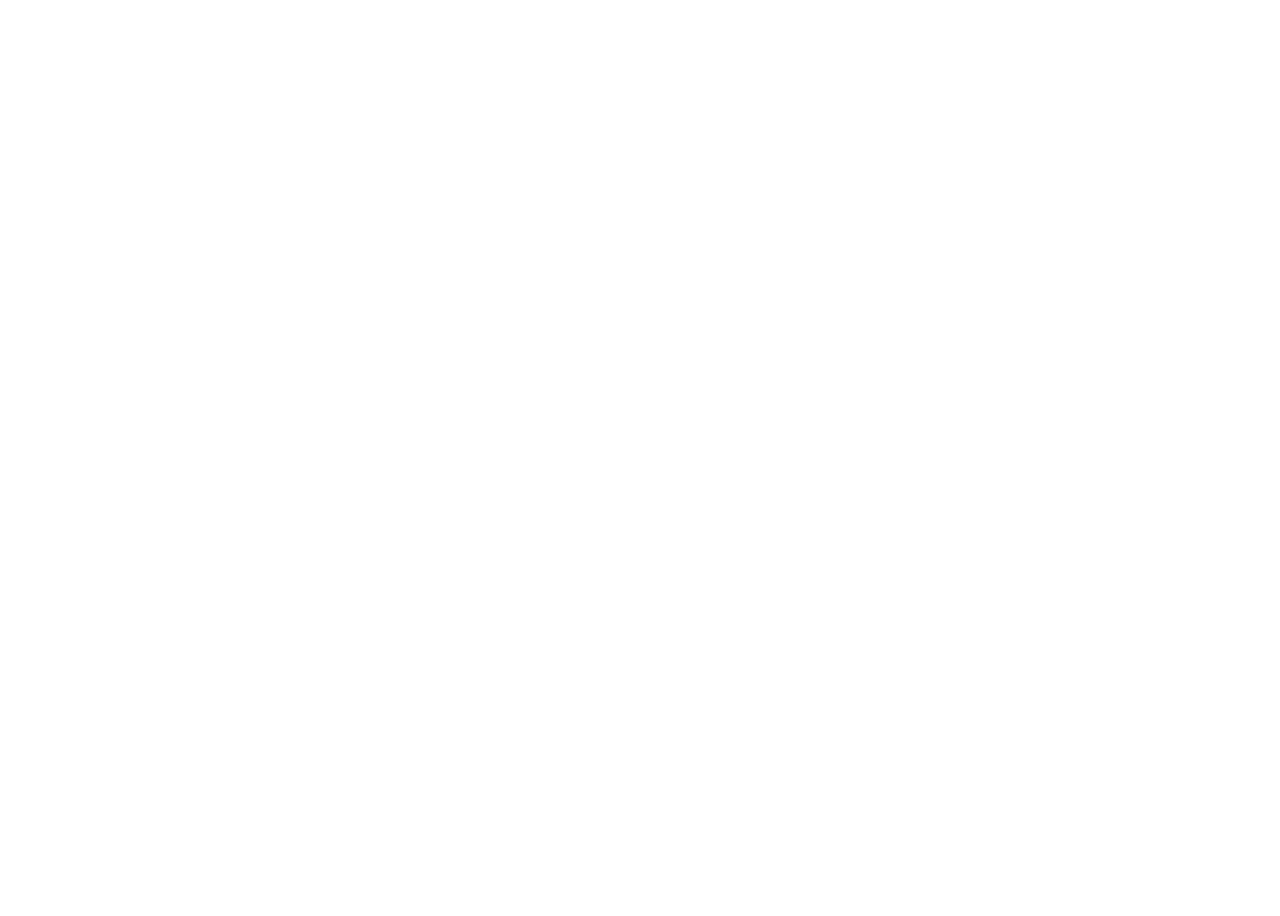
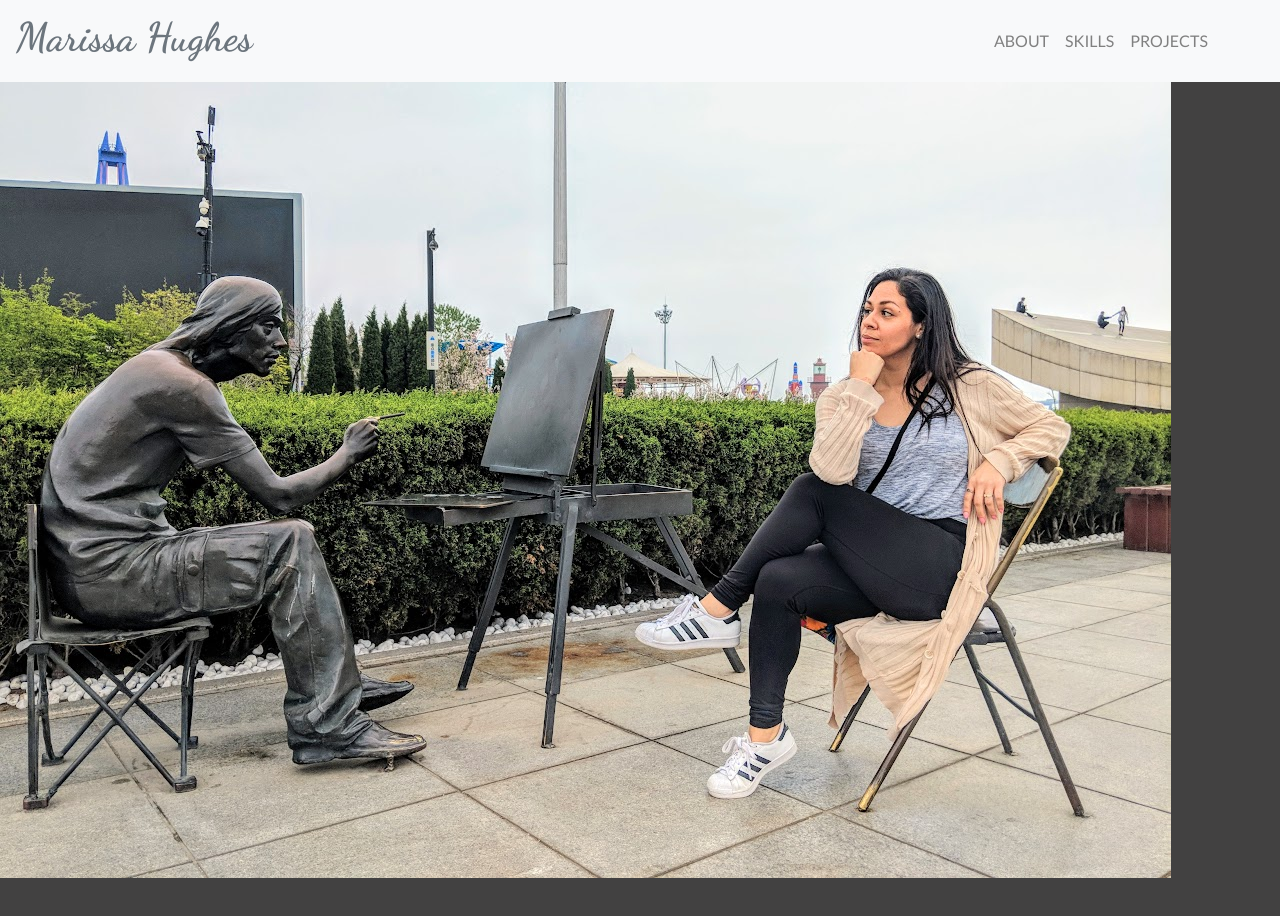
Before and after one commit to hughesmarissa/MHportfolio, a website: page index.html in a window 1280 px wide. Before the commit the page ends 800 px from the top, so only its background shows below. Drawn offline with nearby package versions, Linux system fonts and the light colour scheme.

Commit message:
Add Navbar&Collapse, Intro Photo

```diff
--- a/css/styles.css
+++ b/css/styles.css
@@ -0,0 +1,28 @@
+body{
+    width: 100%;
+    background-color: rgb(66, 65, 65);
+    /*#16F3D3 teal
+    #1442DB blue
+    #B422F2 purple
+    font-family: 'Dancing Script', cursive;
+    font-family: 'Lato', sans-serif;        */
+
+}
+nav{
+    font-family: 'Dancing Script', cursive;
+}
+.nav-link{
+    font-family: 'Lato', sans-serif;
+}
+
+.intro-container{
+    height: 1000px;
+    background:url("/imgs/beSerious.jpg") no-repeat 0 0;
+}
+a{
+    color: gray;
+}
+a:hover{
+    font-weight: bold;
+    color: #B422F2;
+}
--- a/index.html
+++ b/index.html
@@ -6,12 +6,46 @@
     <meta name="viewport" content="width=device-width, initial-scale=1.0">
     <!-- BOOTSTRAP CSS LINK -->
     <link rel="stylesheet" href="node_modules/bootstrap/dist/css/bootstrap.min.css" />
+    <!-- CSS STYLES LINK -->
+    <link rel="stylesheet" href="css/styles.css" />
+    <!-- Additional CSS must be placed after Bootstrap CSS -->
+    <link rel="stylesheet" href="node_modules/font-awesome/css/font-awesome.min.css" />
+    <!-- FONT AWESONE LINK-->
+    <link href="https://fonts.googleapis.com/css2?family=Dancing+Script:wght@700&family=Lato&display=swap" rel="stylesheet" />
 
     <title>Marissa Hughes Portfolio</title>
 </head>
 <body>
-    <!--NAVIGATION -->
-    <!-- INTRO -->
+<!--NAVIGATION -->
+<nav class="navbar fixed-top navbar-expand-sm bg-light">
+    <a class="navbar-brand text-secondary" href="#"><h1>Marissa Hughes</h1></a>
+    <button class="navbar-toggler" type="button" data-toggle="collapse" data-target="#navbarSupportedContent" aria-controls="navbarSupportedContent" aria-expanded="false" aria-label="Toggle navigation">
+        <span class="fa fa-bars fa-lg"></span>
+      </button>
+    <div class="collapse navbar-collapse" id="navbarSupportedContent">
+        <ul class="navbar-nav pr-5 ml-auto">
+            <li class="nav-item">
+                <a class="nav-link" href="#">
+                ABOUT
+                </a>
+            </li>
+            <li class="nav-item">
+                <a class="nav-link" href="#">
+                SKILLS
+                </a>
+            </li>
+            <li class="nav-item">
+                <a class="nav-link" href="#">
+                PROJECTS
+                </a>
+            </li>
+        </ul>
+    </div>
+</nav>
+<!-- INTRO -->
+<section alt="Marissa Hughes: Aspiring Front-end Developer">
+    <div class="intro-container"></div>
+</section>
     <!-- SKILLS/TIMELINE -->
     <!-- PROJECTS -->
     <!-- -->
--- a/package.json
+++ b/package.json
@@ -23,6 +23,7 @@
   },
   "dependencies": {
     "bootstrap": "^4.5.2",
+    "font-awesome": "^4.7.0",
     "jquery": "^3.5.1",
     "popper.js": "^1.16.1"
   }
```
Also changed, not shown: 1 other file.
